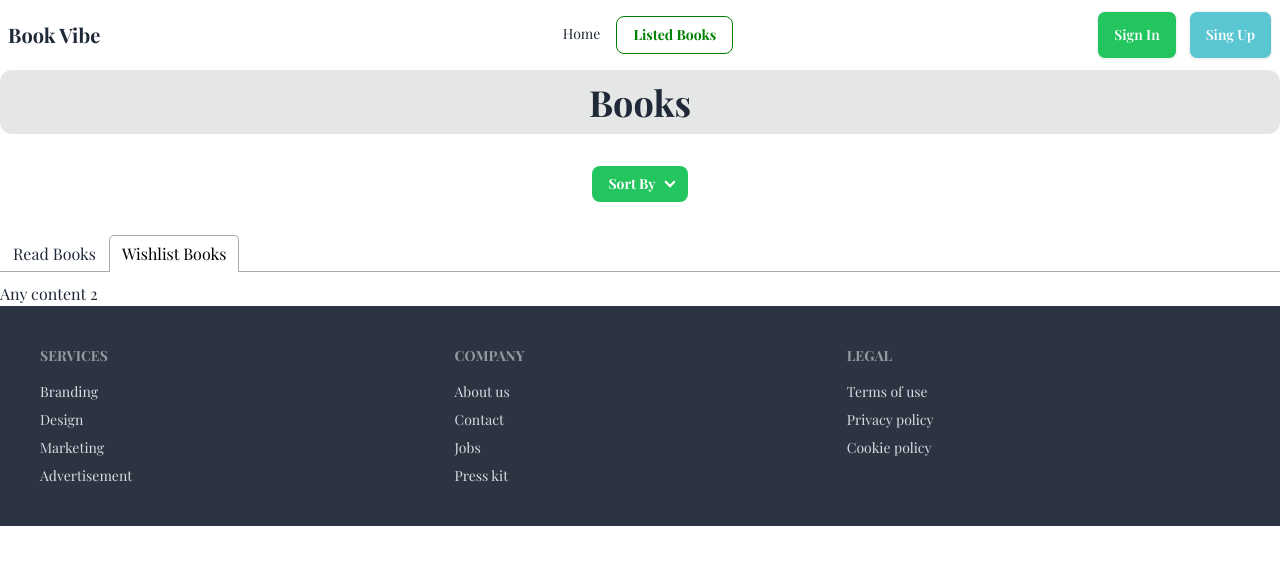
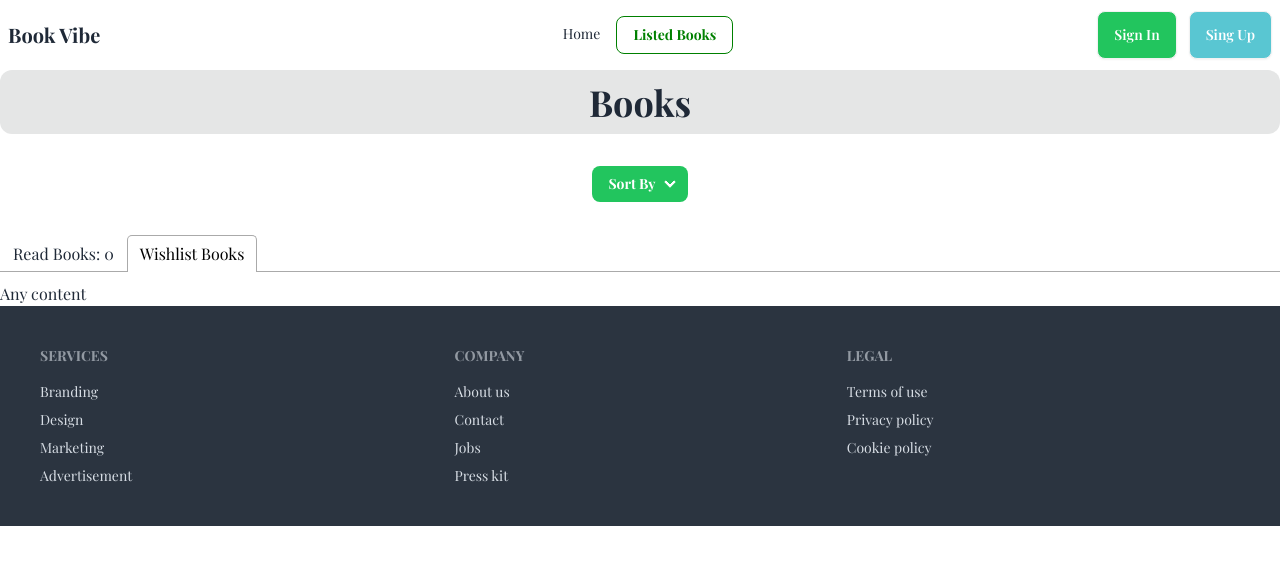
Before and after one commit to mdabdulkyum1/boi-poka-book, a React (Vite) app: page /listed-books in a window 1280 px wide. Both pictures are taken after a click on the tab "Wishlist Books". Shown: the top 564 px of the page. Built offline with nearby package versions, Linux system fonts and the light colour scheme; a web font is replaced by a local one.

Commit message:
successfully done L DB

```diff
--- a/src/components/Book/Book.jsx
+++ b/src/components/Book/Book.jsx
@@ -1,7 +1,7 @@
 import PropTypes from "prop-types";
 import { Link } from "react-router-dom";
 
-function Book({ book }) {
+function Book({ book , basePath = "/books"}) {
   const {
     bookId,
     bookName,
@@ -13,7 +13,7 @@ function Book({ book }) {
   } = book;
 
   return (
-    <Link to={`books/${bookId}`}>
+    <Link to={`${basePath}/${bookId}`} >
       <div className="card bg-base-100 w-full sm:w-80 md:w-96 mx-auto shadow-xl border p-6">
         <figure className="px-10 py-9 bg-base-300 rounded-lg">
           <img src={image} alt={bookName} className="rounded-xl h-40 w-auto" />
--- a/src/components/ListedBooks/ListedBooks.jsx
+++ b/src/components/ListedBooks/ListedBooks.jsx
@@ -1,10 +1,26 @@
-import React from "react";
+import React, { useEffect, useState } from "react";
 import { Tab, Tabs, TabList, TabPanel } from 'react-tabs';
 import 'react-tabs/style/react-tabs.css';
+import { getBookIdLists } from "../../utility/setDb";
+import { useLoaderData } from "react-router-dom";
+import Book from './../Book/Book';
 
 
 
 function ListedBooks() {
+
+  const [readBooks, setReadBook] = useState([])
+   const allBooks = useLoaderData()
+
+  useEffect(()=> {
+    const existId = getBookIdLists();
+
+    const getCurrentBooks = allBooks.filter(book => existId.includes(book.bookId))
+    console.log(getCurrentBooks)
+      setReadBook(getCurrentBooks)
+  } ,[])
+
+
   return (
     <div>
       <div className="py-3 bg-base-300 rounded-xl ">
@@ -33,14 +49,10 @@ function ListedBooks() {
         </div>
       </div>
     {/* React Tabs here */}
-
-
-
-
     <div className="">
     <Tabs>
     <TabList>
-      <Tab>Read Books</Tab>
+      <Tab>Read Books: {readBooks.length}</Tab>
       <Tab>Wishlist Books</Tab>
     </TabList>
 
@@ -77,10 +89,18 @@ function ListedBooks() {
                     </div>
                 </div>
             </div>
-        </div>
+    </div>
+
+
+    <div className="grid grid-cols-1 md:grid-cols-2 lg:grid-cols-3">
+          {
+            readBooks.map(book=> <Book key={book.bookId} book={book} basePath="/books"></Book>)
+          }
+    </div>
+
     </TabPanel>
     <TabPanel>
-      <h2>Any content 2</h2>
+      <h2>Any content </h2>
     </TabPanel>
   </Tabs>
     </div>
--- a/src/main.jsx
+++ b/src/main.jsx
@@ -21,7 +21,8 @@ const router = createBrowserRouter([
       },
       {
         path: "listed-books",
-        element:<ListedBooks></ListedBooks> ,
+        element:<ListedBooks></ListedBooks>,
+        loader: ()=> fetch('/booksData.json'),
       },
       {
         path:"books/:bookId",
--- a/src/utility/setDb.js
+++ b/src/utility/setDb.js
@@ -23,4 +23,4 @@ const setIds = id => {
     }
 }
 
-export { setIds }
+export { setIds, getBookIdLists }
```
